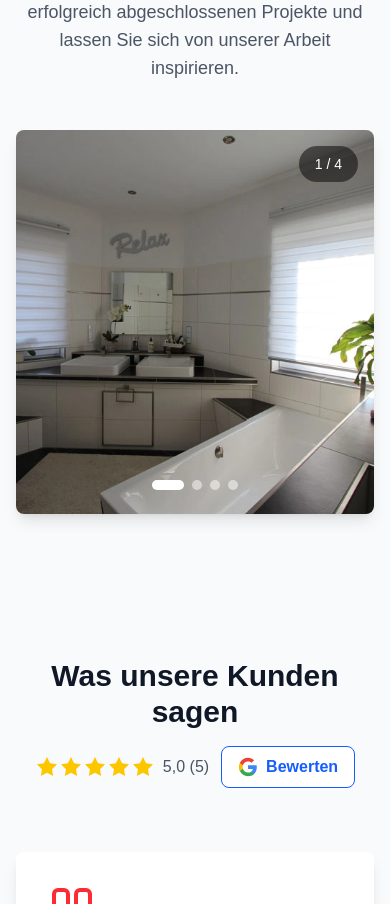
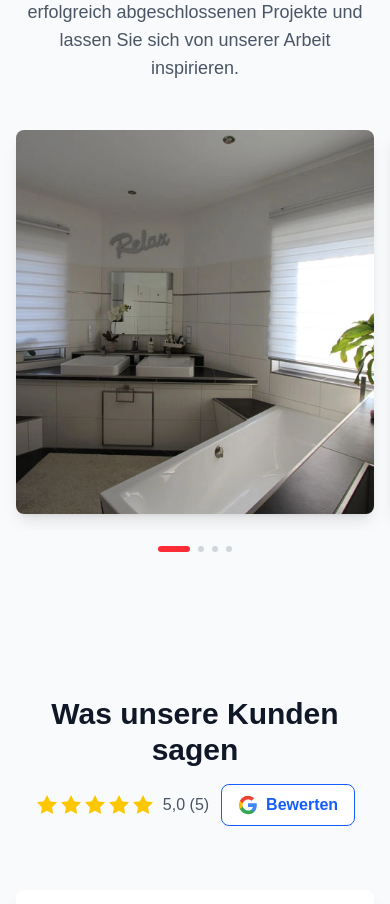
Before and after one commit to Hartoooooo/BBS, a Next.js app: page / in a window 390 px wide. Shown: the part 1820-2724 px from the top of the page. Built offline with nearby package versions, Linux system fonts and the light colour scheme.

Commit message:
Projects-Slideshow: Horizontal scrollbar für mobile Geräte

```diff
--- a/src/components/sections/Projects.tsx
+++ b/src/components/sections/Projects.tsx
@@ -1,12 +1,14 @@
 'use client';
 
 import Image from 'next/image';
-import { useState } from 'react';
+import { useState, useRef, useEffect } from 'react';
 import { ChevronLeft, ChevronRight } from 'lucide-react';
 import { useScrollAnimation } from '@/lib/useScrollAnimation';
 
 const Projects = () => {
   const [currentSlide, setCurrentSlide] = useState(0);
+  const [activeIndex, setActiveIndex] = useState(0);
+  const scrollContainerRef = useRef<HTMLDivElement>(null);
   const { ref: headerRef, isVisible: headerVisible } = useScrollAnimation<HTMLDivElement>();
   const { ref: slideshowRef, isVisible: slideshowVisible } = useScrollAnimation<HTMLDivElement>();
 
@@ -23,6 +25,38 @@ const Projects = () => {
 
   const prevSlide = () => {
     setCurrentSlide((prev) => (prev - 1 + images.length) % images.length);
+  };
+
+  // Scroll-Handler für aktive Karte (Mobile)
+  useEffect(() => {
+    const handleScroll = () => {
+      if (!scrollContainerRef.current) return;
+
+      const container = scrollContainerRef.current;
+      const scrollLeft = container.scrollLeft;
+      const cardWidth = container.offsetWidth;
+      const index = Math.round(scrollLeft / cardWidth);
+
+      setActiveIndex(index);
+    };
+
+    const container = scrollContainerRef.current;
+    if (container) {
+      container.addEventListener('scroll', handleScroll);
+      return () => container.removeEventListener('scroll', handleScroll);
+    }
+  }, []);
+
+  // Funktion zum Scrollen zu einem bestimmten Index (Mobile)
+  const scrollToIndex = (index: number) => {
+    if (!scrollContainerRef.current) return;
+
+    const container = scrollContainerRef.current;
+    const cardWidth = container.offsetWidth;
+    container.scrollTo({
+      left: cardWidth * index,
+      behavior: 'smooth'
+    });
   };
 
   return (
@@ -46,10 +80,54 @@ const Projects = () => {
           </p>
         </div>
 
-        {/* Slideshow */}
+        {/* Mobile: Horizontal Scroll */}
+        <div className="md:hidden">
+          <div
+            ref={scrollContainerRef}
+            className={`overflow-x-auto scrollbar-hide -mx-4 px-4 snap-x snap-mandatory transition-all duration-1200 ease-out delay-200 ${
+              slideshowVisible
+                ? 'opacity-100 translate-y-0'
+                : 'opacity-0 translate-y-8'
+            }`}
+          >
+            <div className="flex gap-4 pb-4">
+              {images.map((image, index) => (
+                <div
+                  key={index}
+                  className="relative w-[calc(100vw-2rem)] h-96 flex-shrink-0 snap-center rounded-lg overflow-hidden shadow-lg bg-white"
+                >
+                  <Image
+                    src={image}
+                    alt={`Beispielprojekt ${index + 1}`}
+                    fill
+                    className="object-cover"
+                  />
+                </div>
+              ))}
+            </div>
+          </div>
+
+          {/* Navigation Dots */}
+          <div className="flex justify-center gap-2 mt-4">
+            {images.map((_, index) => (
+              <button
+                key={index}
+                onClick={() => scrollToIndex(index)}
+                className={`h-1.5 rounded-full transition-all duration-300 ${
+                  index === activeIndex
+                    ? 'w-8 bg-red-500'
+                    : 'w-1.5 bg-gray-300 hover:bg-gray-400'
+                }`}
+                aria-label={`Gehe zu Bild ${index + 1}`}
+              />
+            ))}
+          </div>
+        </div>
+
+        {/* Desktop: Slideshow */}
         <div
           ref={slideshowRef}
-          className={`relative w-full h-96 md:h-[500px] lg:h-[600px] group bg-white rounded-lg overflow-hidden shadow-lg transition-all duration-1200 ease-out delay-200 ${
+          className={`hidden md:block relative w-full h-[500px] lg:h-[600px] group bg-white rounded-lg overflow-hidden shadow-lg transition-all duration-1200 ease-out delay-200 ${
             slideshowVisible
               ? 'opacity-100 translate-y-0'
               : 'opacity-0 translate-y-8'
```
